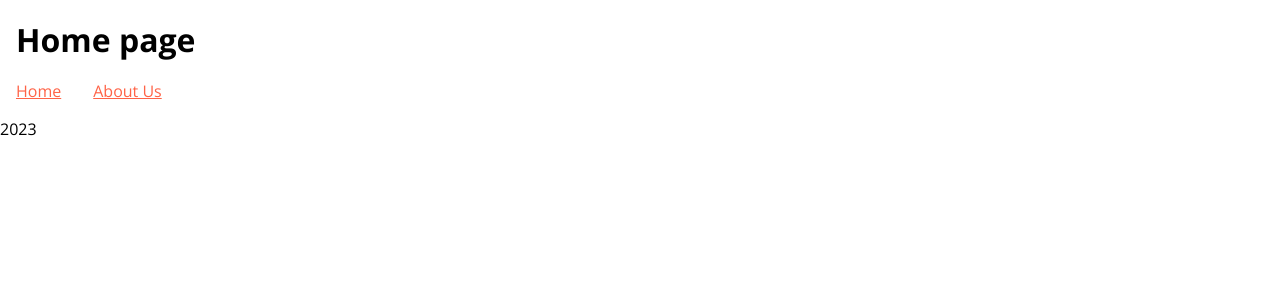
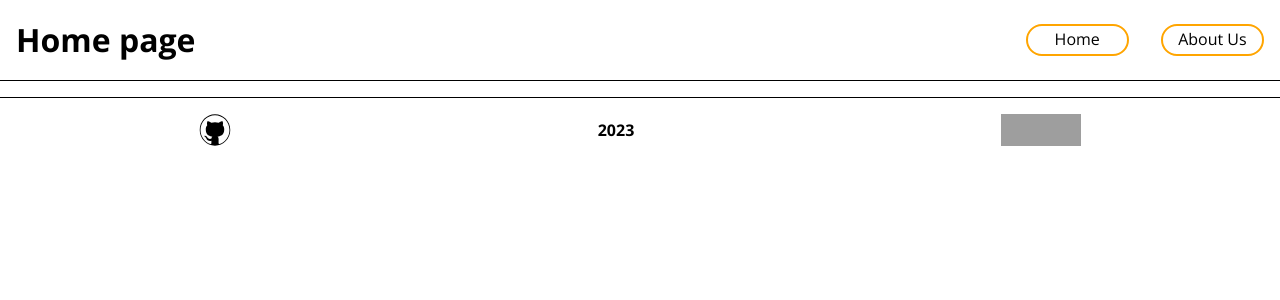
Before and after one commit to Disembow/RSS-React, a React (Vite) app: page / in a window 1280 px wide. Shown: the top 300 px of the page. Built offline with nearby package versions, Linux system fonts and the light colour scheme; grey boxes are pictures that could not be loaded.

Commit message:
feat: add footer

```diff
--- a/src/App.css
+++ b/src/App.css
@@ -1,3 +1,11 @@
+.header {
+  display: flex;
+  flex-direction: row;
+  justify-content: space-between;
+  align-items: center;
+  border-bottom: 1px solid black;
+}
+
 .navigation {
   display: flex;
   flex-direction: row;
@@ -6,5 +14,23 @@
 }
 
 .navigation__item {
-  color: tomato;
+  width: 6rem;
+  height: 1.5rem;
+  border-radius: 1rem;
+  border: 2px solid orange;
+  padding: 0.1rem;
+  text-align: center;
+  transition: linear 0.2s;
 }
+
+.navigation__item:hover {
+  transform: scale(1.04);
+  transition: linear 0.2s;
+  font-weight: 600;
+}
+
+.navigation__item,
+.navigation__item:visited {
+  text-decoration: none;
+  color: black;
+}
--- a/src/App.tsx
+++ b/src/App.tsx
@@ -16,7 +16,6 @@ function App() {
             <Route path="about" element={<Title>{'About'}</Title>}></Route>
             <Route path="*" element={<Title>{'Page not found'}</Title>}></Route>
           </Routes>
-        </header>
           <nav className="navigation">
             <NavLink to="/" className={'navigation__item'}>
               Home
@@ -25,6 +24,7 @@ function App() {
               About Us
             </NavLink>
           </nav>
+        </header>
         <main className="main"></main>
       </BrowserRouter>
       <Footer>{'2023'}</Footer>
--- a/src/components/Footer.css
+++ b/src/components/Footer.css
@@ -0,0 +1,35 @@
+.footer {
+  border-top: 1px solid black;
+  margin: 1rem 0;
+  padding: 1rem;
+  display: flex;
+  justify-content: space-around;
+  align-items: center;
+}
+
+.footer__github {
+  background: no-repeat url('../assets/github-logo.svg');
+  width: 2rem;
+}
+
+.footer__rss {
+  background: no-repeat url('../assets/rs_school_js.svg');
+  width: 5rem;
+}
+
+.footer__year {
+  font-weight: 700;
+}
+
+.footer__github,
+.footer__rss {
+  cursor: pointer;
+  height: 2rem;
+  transition: linear 0.2s;
+}
+
+.footer__github:hover,
+.footer__rss:hover {
+  transform: scale(1.05);
+  transition: linear 0.2s;
+}
--- a/src/components/Footer.tsx
+++ b/src/components/Footer.tsx
@@ -1,6 +1,18 @@
 import React from 'react';
-import { TProps } from 'types/props-types';
+// import { TProps } from 'types/props-types';
+import './Footer.css';
 
-export default function Footer(props: TProps) {
-  return <footer>{props.children}</footer>;
+export default function Footer() {
+  return (
+    <>
+      <footer className="footer">
+        <a className="footer__github" href="https://github.com/Disembow"></a>
+        <div className="footer__year">2023</div>
+        <a
+          className="footer__rss"
+          href="https://app.rs.school/registry/student?course=react-2023-q1"
+        ></a>
+      </footer>
+    </>
+  );
 }
```
Lines whose indentation alone changed are shown as unchanged.
